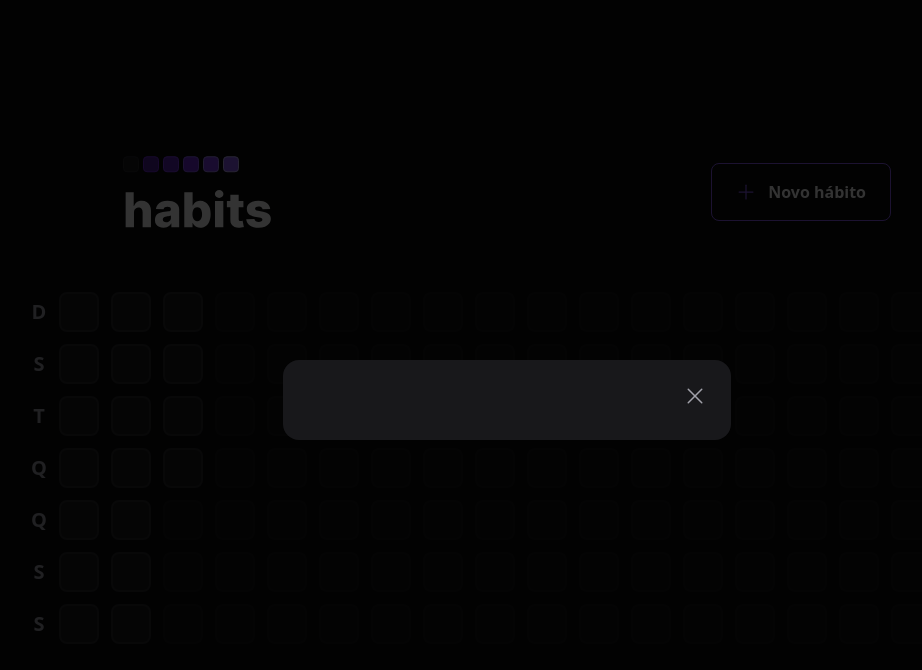
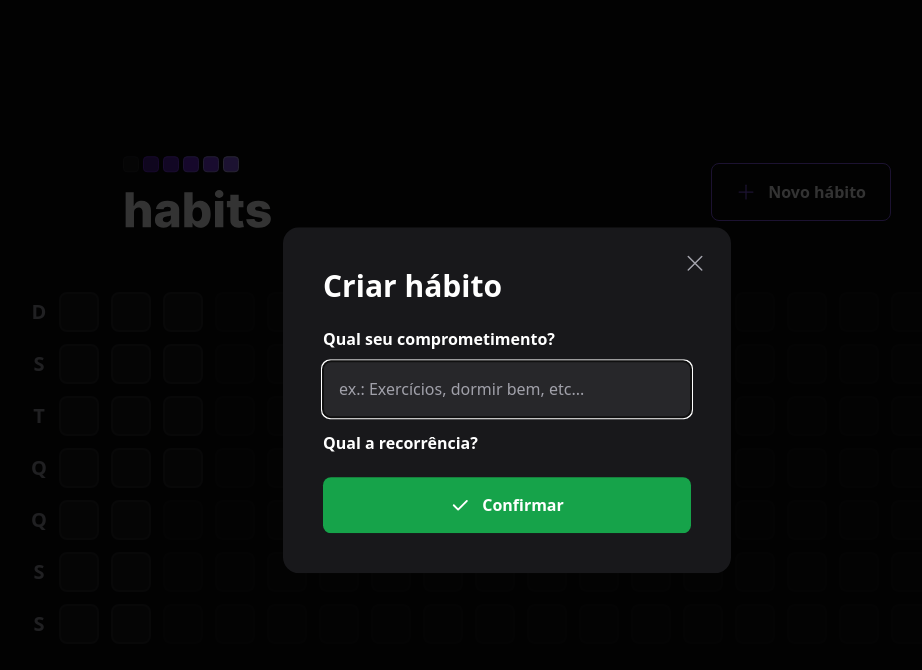
Before and after one commit to pedrocmoreira/habits, a React (Vite) app in the folder web/: page / in a window 1280 px wide. Both pictures are taken after a click on the button "Novo hábito". Shown: the top 670 px of the page, without its empty margins (133-1055 px from the left). Built offline with nearby package versions, Linux system fonts and the light colour scheme.

Commit message:
chore: criado modal para criação de hábito

```diff
--- a/web/src/components/Header.tsx
+++ b/web/src/components/Header.tsx
@@ -1,8 +1,10 @@
-import { useState } from 'react';
 import { Plus, X } from 'phosphor-react';
 import * as Dialog from '@radix-ui/react-dialog';
 
+import { NewHabitForm } from './NewHabitForm';
+
 import logoImage from '../assets/logo.svg';
+
 
 export function Header() {
   return (
@@ -24,6 +26,12 @@
             <Dialog.Close className='absolute right-6 top-6 text-zinc-400 hover:text-zinc-200'>
               <X size={24}  aria-label="Fechar"/>
             </Dialog.Close>
+
+            <Dialog.Title className='text-3xl leading-tight font-extrabold'>
+              Criar hábito
+            </Dialog.Title>
+
+            <NewHabitForm/>
           </Dialog.Content>
         </Dialog.Portal>
       </Dialog.Root>
--- /dev/null
+++ b/web/src/components/NewHabitForm.tsx
@@ -0,0 +1,28 @@
+import { Check } from "phosphor-react";
+
+export function NewHabitForm(){
+  return(
+    <form className='w-full flex flex-col mt-6'>
+      <label htmlFor="title" className='font-semibold leading-tight'>
+        Qual seu comprometimento?
+      </label>
+
+      <input
+        type="text"
+        id="title"
+        placeholder="ex.: Exercícios, dormir bem, etc..."
+        className='p-4 rounded-lg mt-3 bg-zinc-800 text-white placeholder:text-zinc-400'
+        autoFocus
+      />
+
+      <label htmlFor="" className='font-semibold leading-tight mt-4'>
+        Qual a recorrência?
+      </label>
+
+      <button type="submit" className='mt-6 rounded-lg p-4 flex items-center justify-center gap-3 font-semibold bg-green-600 hover:bg-green-500'>
+        <Check size={20} weight='bold'/>
+        Confirmar
+      </button>
+    </form>
+  )
+}
```
